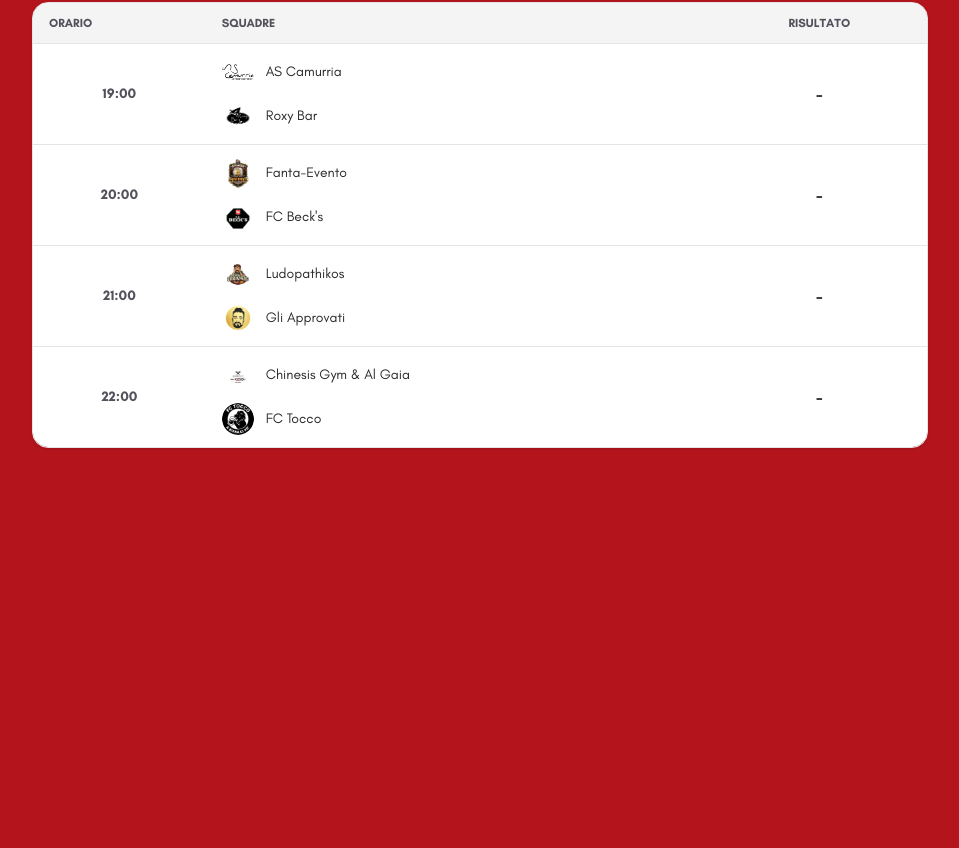
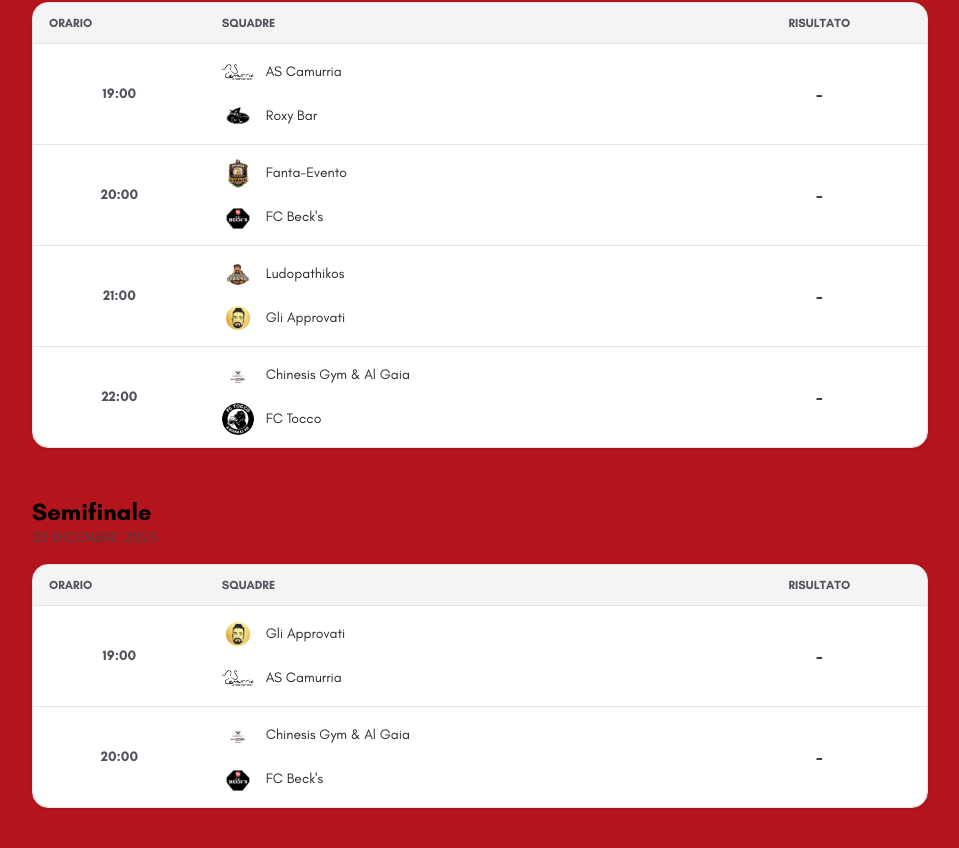
Before and after one commit to coppadeileoni/fantakings, a Next.js app: page /torneo in a window 1280 px wide. Shown: the part 1896-2744 px from the top of the page, without its empty margins (160-1119 px from the left). Before the commit the page ends 2408 px from the top, so only its background shows below. Built offline with nearby package versions, Linux system fonts and the light colour scheme.

Commit message:
feat: add semifinals and exultation

```diff
--- a/app/admin/page.tsx
+++ b/app/admin/page.tsx
@@ -14,6 +14,7 @@ type EventFormKind =
   | "save"
   | "card"
   | "hug"
+  | "exultation"
   | "oneShotBeer"
   | "shotoutVictory";
 
@@ -151,6 +152,11 @@ const EVENT_FORM_CONFIG: Record<
     label: "Abbraccio del direttore",
     description: "I momenti teneri valgono punti extra",
     fields: [{ name: "member", type: "member", label: "Protagonista" }],
+  },
+  exultation: {
+    label: "Esultanza",
+    description: "Festeggia i momenti iconici a bordo campo",
+    fields: [{ name: "member", type: "member", label: "Giocatore" }],
   },
   oneShotBeer: {
     label: "Shottino",
@@ -1068,6 +1074,7 @@ function buildEventPayload(
       };
     }
     case "hug":
+    case "exultation":
     case "oneShotBeer": {
       const resolved = resolveMemberForMatch(
         values,
--- a/app/data/matches.ts
+++ b/app/data/matches.ts
@@ -113,4 +113,18 @@ export const MATCHES: Match[] = [
     awayTeam: "FC Tocco",
     date: new Date("2025-12-22T22:00:00"),
   },
+  {
+    id: "match-17",
+    type: { type: "playoff", stage: "semifinals" },
+    homeTeam: "Gli Approvati",
+    awayTeam: "AS Camurria",
+    date: new Date("2025-12-23T19:00:00"),
+  },
+  {
+    id: "match-18",
+    type: { type: "playoff", stage: "semifinals" },
+    homeTeam: "Chinesis Gym & Al Gaia",
+    awayTeam: "FC Beck's",
+    date: new Date("2025-12-23T20:00:00"),
+  },
 ];
```
